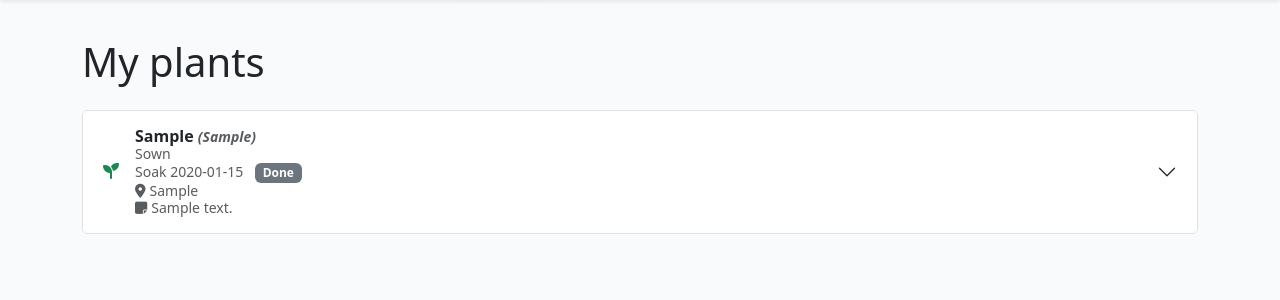
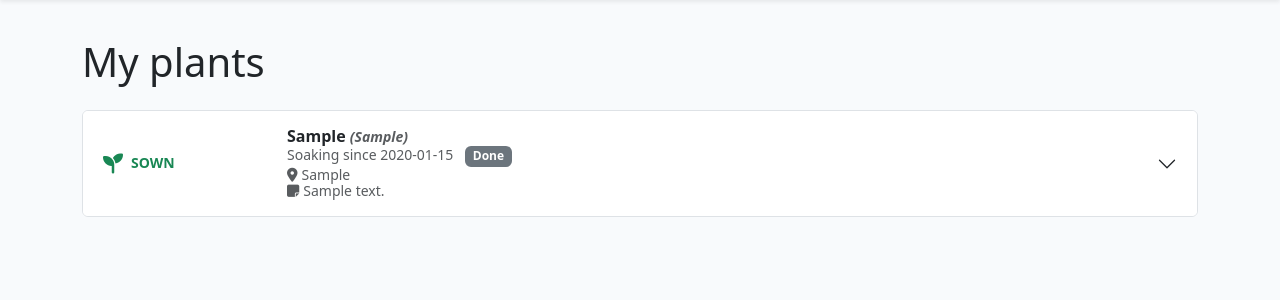
Before and after one commit to simfr24/Plantlog, a Flask app: page / in a window 1280 px wide. Shown: the part 66-366 px from the top of the page. Run offline with Flask 3, Linux system fonts and the light colour scheme; the visitor is signed in with stand-in values (Sample User, id 1); data comes from the database, SQL or seed files in the repository; tables that the repository leaves empty hold one stand-in row (values such as "Sample post").

Commit message:
Improve looks

```diff
--- a/py/helpers.py
+++ b/py/helpers.py
@@ -292,7 +292,7 @@ def get_action_by_id(event_id: int) -> Optional[Dict[str, Any]]:  # ✓ kept nam
                    e.range_min, e.range_min_u, e.range_max, e.range_max_u,
                    e.dur_val,  e.dur_unit,
                    e.measure_val, e.measure_unit,
-                   p.common, p.latin,
+                   p.common, p.latin
             FROM events      e
             JOIN event_types et ON et.id = e.event_type_id
             JOIN plants      p  ON p.id  = e.plant_id
--- a/templates/index.html
+++ b/templates/index.html
@@ -4,34 +4,41 @@
 {% block content %}
 <h1 class="mb-4">{{ t['My plants'] }}</h1>
 
+{# Friendly, human-readable labels for each action -------------------- #}
+{% set human_names = {
+  'sow':       'Sowing started on',
+  'soak':      'Soaking since',
+  'strat':     'Stratification started on',
+  'sprout':    'Germinated on',
+  'flower':    'Flowering since',
+  'fruit':     'Fruiting since',
+  'dead':      'Died on',
+  'measure':   'Measurement taken on'
+} %}
+
 {% if plants %}
   <div class="accordion" id="plants-acc">
     {% for p in plants %}
-      {% set idx = p['id'] %}
+      {% set idx = p.id %}
       {% set current_event = p.current %}
-      {% set action = current_event['action'] %}
+      {% set action = current_event.action %}
       {% set event_spec = event_map[action] %}
-      {% set icon_class = event_spec.icon %}
-      {% set color_class = event_spec.color_class %}
 
-      {% set state = p['state'] %}
-      {% set state_label = state.label if state else '?' %}
-      {% set state_icon = state.icon_class if state else 'fa-question' %}
-      {% set state_color = state.color_class if state else 'text-muted' %}
+      {# ---- Plant state --------------------------------------------- #}
+      {% set state         = p.state %}
+      {% set state_label   = state.label if state else '?' %}
+      {% set state_icon    = state.icon_class if state else 'fa-question' %}
+      {% set state_color   = state.color_class if state else 'text-muted' %}
 
-      {% set now_date = today %}
-      {% set start_date = current_event['start'] %}
-      {% set summary = '' %}
+      {# ---- Summary line ------------------------------------------- #}
+      {% set now_date   = today %}
+      {% set start_date = current_event.start %}
+      {% set summary    = (human_names[action] in t and t[human_names[action]] or human_names[action]) ~ ' ' ~ start_date %}
 
-      {# Build summary only for tooltip or extra info (optional) #}
-      {% if action == 'sow' %}
-        {% set summary = t['Sow'] ~ ' ' ~ current_event['start'] %}
-        {% if 'range' in current_event %}
-          {% set min_val = current_event['range'][0] %}
-          {% set min_unit = current_event['range'][1] %}
-          {% set max_val = current_event['range'][2] %}
-          {% set max_unit = current_event['range'][3] %}
-          {% set min_days = duration_to_days(min_val, min_unit) %}
+      {# Extra badges / counters depending on the action -------------- #}
+      {% if action == 'sow' and 'range' in current_event %}
+        {% set min_val,current_unit,max_val,max_unit = current_event.range %}
+        {% set min_days = duration_to_days(min_val, current_unit) %}
         {% set max_days = duration_to_days(max_val, max_unit) %}
         {% set min_date = start_date | dateadd(days=min_days) %}
         {% set max_date = start_date | dateadd(days=max_days) %}
@@ -43,13 +50,10 @@
           {% set days_left = (min_date - now_date).days %}
           {% set summary = summary ~ ' <span class="badge bg-info text-dark ms-2">' ~ days_left|string ~ ' ' ~ t['days'] ~ ' ' ~ t['left'] ~ '</span>' %}
         {% endif %}
-        {% endif %}
       {% elif action in ['soak','strat'] %}
-        {% set val = current_event['duration'][0] %}
-        {% set unit = current_event['duration'][1] %}
+        {% set val,unit = current_event.duration %}
         {% set duration_days = duration_to_days(val, unit) %}
         {% set end_date = start_date | dateadd(days=duration_days) %}
-        {% set summary = t[action.capitalize()] ~ ' ' ~ current_event['start'] %}
         {% if now_date >= end_date %}
           {% set summary = summary ~ ' <span class="badge bg-secondary ms-2">' ~ t['Done'] ~ '</span>' %}
         {% else %}
@@ -57,54 +61,64 @@
           {% set summary = summary ~ ' <span class="badge bg-info text-dark ms-2">' ~ days_left|string ~ ' ' ~ t['days'] ~ ' ' ~ t['left'] ~ '</span>' %}
         {% endif %}
       {% elif action == 'sprout' %}
-        {% set summary = t['Sprouted on'] ~ ' ' ~ current_event['start'] ~ ' <span class="badge bg-success ms-2"><i class="fas fa-check"></i></span>' %}
-      {% else %}
-        {% set summary = t[event_spec.label] if event_spec.label in t else event_spec.label ~ ' ' ~ current_event['start'] %}
+        {% set summary = summary ~ ' <span class="badge bg-success ms-2"><i class="fas fa-check"></i></span>' %}
       {% endif %}
 
       <div class="accordion-item">
         <h2 class="accordion-header" id="heading-{{ idx }}">
           <button class="accordion-button collapsed" type="button" data-bs-toggle="collapse" data-bs-target="#collapse-{{ idx }}">
-            <span class="me-3"><i class="fas {{ state_icon }} {{ state_color }}"></i></span>
+
+            {# Mobile: icon only --------------------------------------- #}
+            <span class="d-inline-flex d-sm-none align-items-center flex-shrink-0 me-2">
+              <i class="fas {{ state_icon }} {{ state_color }} fa-lg"></i>
+            </span>
+
+            {# Desktop: icon + label, fixed width for alignment -------- #}
+            <span class="d-none d-sm-inline-flex align-items-center flex-shrink-0 me-3" style="width: 10.5rem;">
+              <i class="fas {{ state_icon }} {{ state_color }} fa-lg"></i>
+              <span class="ms-2 small {{ state_color }} fw-semibold text-uppercase">{{ t[state_label] if state_label in t else state_label }}</span>
+            </span>
+
+            {# Main plant info ---------------------------------------- #}
             <div class="flex-grow-1">
-              <div class="fw-semibold">{{ p['common'] }} <small class="text-muted fst-italic">({{ p['latin'] }})</small></div>
-              <div class="small text-muted">{{ t[state_label] if state_label in t else state_label }}</div>
-              {% if summary %}
+              <div class="fw-semibold">
+                {{ p.common }} <small class="text-muted fst-italic">({{ p.latin }})</small>
+              </div>
               <div class="small text-muted">{{ summary|safe }}</div>
+              {% if p.location %}
+                <div class="small text-muted"><i class="fas fa-location-dot me-1"></i>{{ p.location }}</div>
               {% endif %}
-              {% if p['location'] %}
-                <div class="small text-muted"><i class="fas fa-location-dot me-1"></i>{{ p['location'] }}</div>
-              {% endif %}
-              {% if p['notes'] %}
-                <div class="small text-muted"><i class="fas fa-sticky-note me-1"></i>{{ p['notes'] }}</div>
+              {% if p.notes %}
+                <div class="small text-muted"><i class="fas fa-sticky-note me-1"></i>{{ p.notes }}</div>
               {% endif %}
             </div>
           </button>
         </h2>
+
         <div id="collapse-{{ idx }}" class="accordion-collapse collapse" data-bs-parent="#plants-acc">
           <div class="accordion-body">
             <ul class="timeline">
-              {% for h in p['history']|reverse %}
-                {% set evspec = event_map[h['action']] %}
+              {% for h in p.history|reverse %}
+                {% set evspec = event_map[h.action] %}
                 <li class="timeline-item">
                   <span class="timeline-icon {{ evspec.color_class }}"><i class="fas {{ evspec.icon }}"></i></span>
                   <div>
-                    <strong>{{ t[evspec.label] if evspec.label in t else evspec.label }}</strong> – {{ h['start'] }}
-                    {% if h['action'] == 'sow' and 'range' in h %}
+                    <strong>{{ t[human_names[h.action]] if human_names[h.action] in t else human_names[h.action] }}</strong> – {{ h.start }}
+                    {% if h.action == 'sow' and 'range' in h %}
                       <div class="text-muted small">
-                        {{ t['Expected sprout time'] }}: {{ h['range'][0] }} {{ t[h['range'][1]] }} – {{ h['range'][2] }} {{ t[h['range'][3]] }}
+                        {{ t['Expected sprout time'] }}: {{ h.range[0] }} {{ t[h.range[1]] }} – {{ h.range[2] }} {{ t[h.range[3]] }}
                       </div>
-                      {% elif h['action'] == 'measure' %}
+                    {% elif h.action == 'measure' %}
                       <div class="text-muted small">
-                        {{ h['size'][0] }} {{ h['size'][1] }}
+                        {{ h.size[0] }} {{ h.size[1] }}
                       </div>
-                    {% elif h['action'] in ['soak','strat'] %}
-                      <div class="text-muted small">{{ h['duration'][0] }} {{ t[h['duration'][1]] }}</div>
-                    {% elif h['action'] == 'sprout' %}
-                      {% set sow = p['history']|selectattr("action", "equalto", "sow")|list|last %}
+                    {% elif h.action in ['soak','strat'] %}
+                      <div class="text-muted small">{{ h.duration[0] }} {{ t[h.duration[1]] }}</div>
+                    {% elif h.action == 'sprout' %}
+                      {% set sow = p.history|selectattr('action','equalto','sow')|list|last %}
                       {% if sow %}
-                        {% set sprouted_date = h['start']|todate %}
-                        {% set sow_date = sow['start']|todate %}
+                        {% set sprouted_date = h.start|todate %}
+                        {% set sow_date = sow.start|todate %}
                         {% set germ_days = (sprouted_date - sow_date).days %}
                         <div class="text-muted small">
                           {{ t['Sprouted in'] }} {{ germ_days }} {{ t['days'] }}
@@ -112,7 +126,7 @@
                       {% endif %}
                     {% endif %}
                   </div>
-                  <a href="{{ url_for('edit_stage', action_id=h['id'], lang=lang) }}" class="text-secondary ms-2 align-top" title="{{ t['Edit stage'] }}">
+                  <a href="{{ url_for('edit_stage', action_id=h.id, lang=lang) }}" class="text-secondary ms-2 align-top" title="{{ t['Edit stage'] }}">
                     <i class="fas fa-edit" style="font-size:0.9rem;"></i>
                   </a>
                 </li>
```
Also changed, not shown: translations/en.py (+10 -0 lines), translations/fr.py (+10 -0 lines), translations/ru.py (+11 -0 lines). Lines whose indentation alone changed are shown as unchanged.
